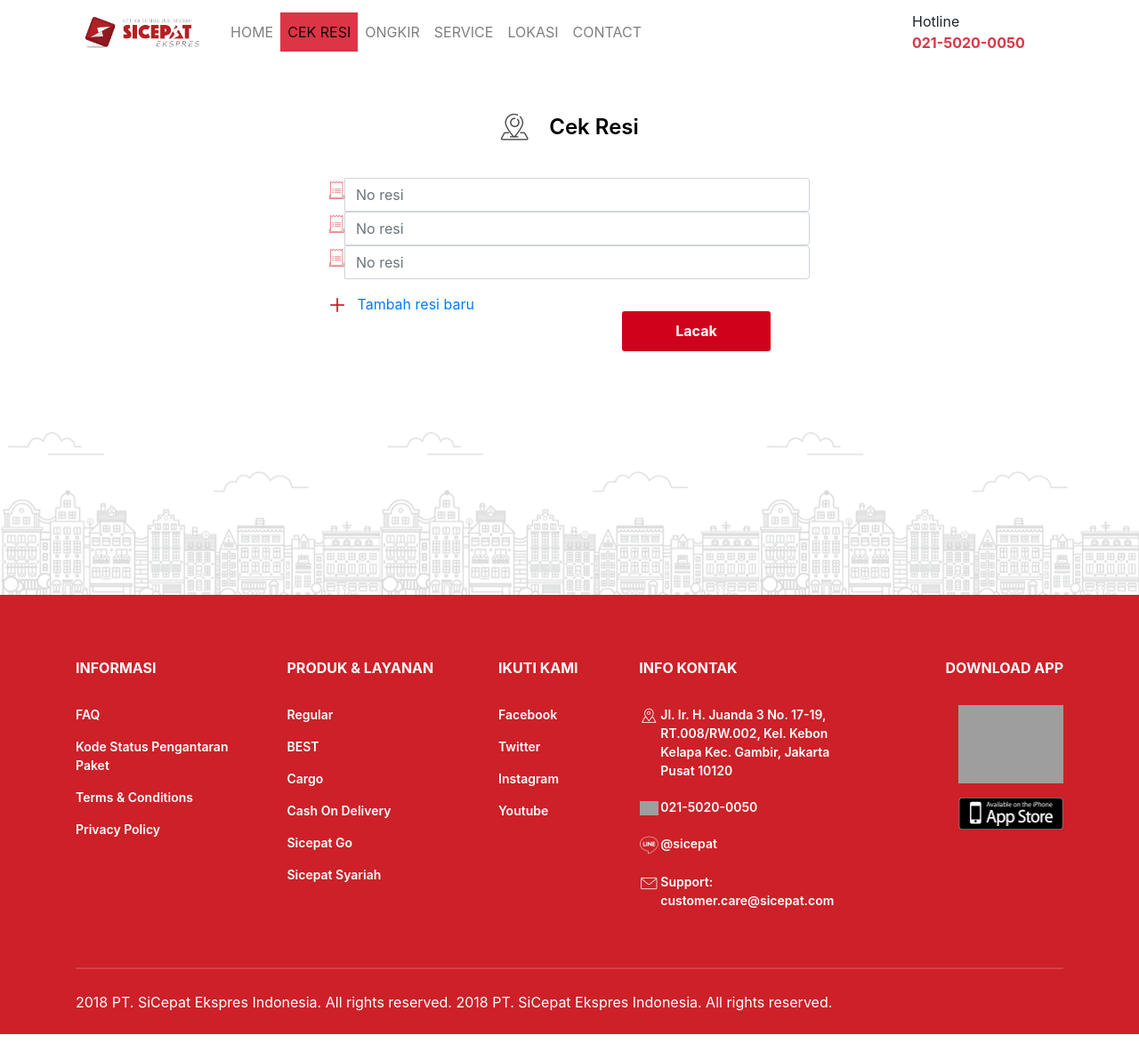
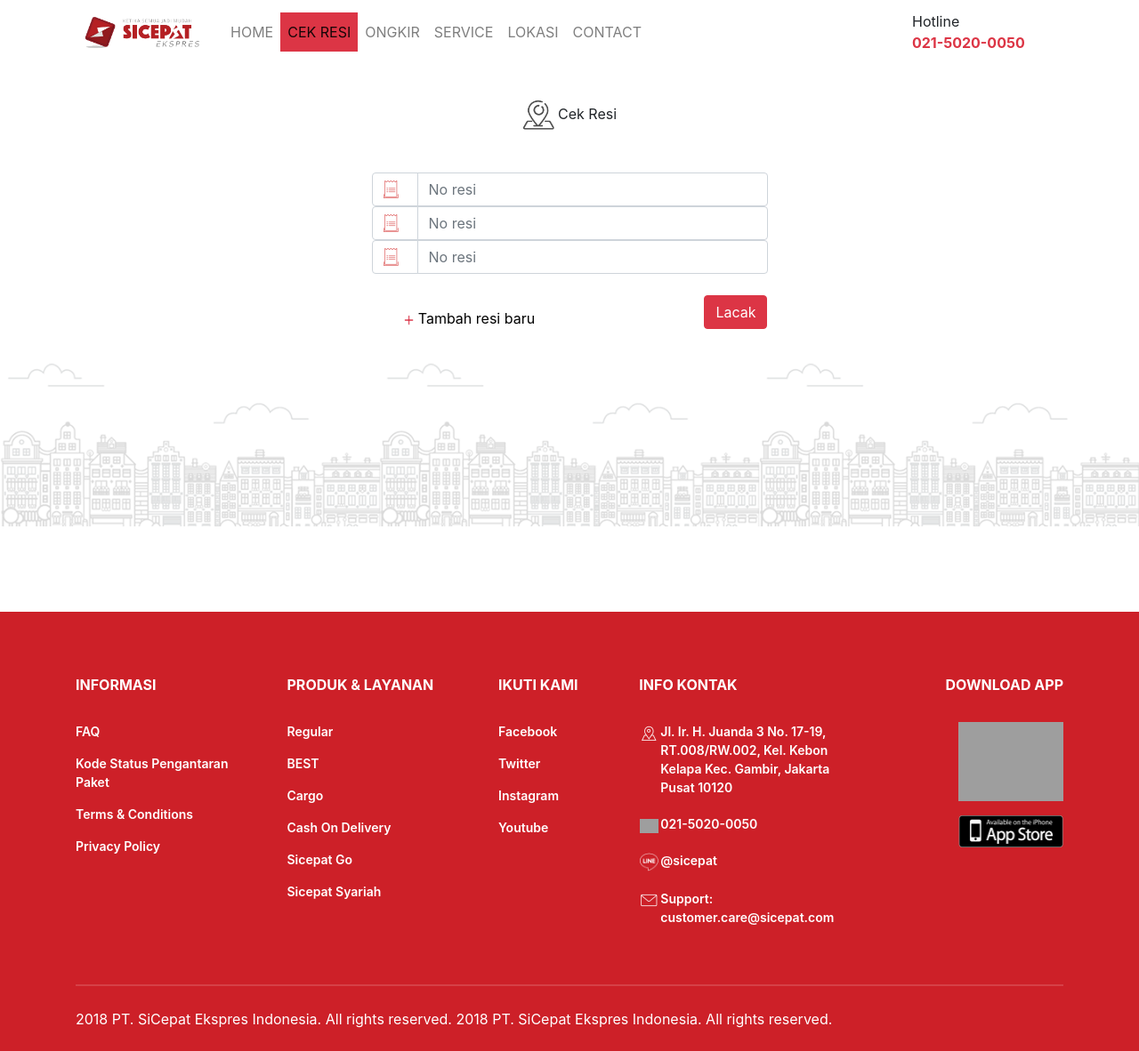
Before and after one commit to faisalridwan/final-task-web-programming, a CodeIgniter app: page /sicepat/Sicepat/cekresi in a window 1280 px wide. Shown: the whole page at 89% size. Run offline with CodeIgniter, Linux system fonts and the light colour scheme; grey boxes are pictures that could not be loaded.

Commit message:
add kolom ukuran fix

```diff
--- a/application/views/v_page-cekresi.php
+++ b/application/views/v_page-cekresi.php
@@ -9,10 +9,14 @@
     <!-- Bootstrap CSS -->
     <link rel="stylesheet" href="https://stackpath.bootstrapcdn.com/bootstrap/4.3.1/css/bootstrap.min.css" integrity="sha384-ggOyR0iXCbMQv3Xipma34MD+dH/1fQ784/j6cY/iJTQUOhcWr7x9JvoRxT2MZw1T" crossorigin="anonymous">
     <link rel="shortcut icon" href="<?= base_url('assets/img/maskot.png'); ?>">
+    <script src="https://ajax.googleapis.com/ajax/libs/jquery/3.3.1/jquery.min.js"></script>
+
     <title>SiCepat</title>
 
     <!-- My CSS -->
     <link rel="stylesheet" href="<?= base_url('assets/css/cekresi_style.css'); ?>">
+    <!-- My jQuery -->
+
 
 </head>
 
@@ -28,13 +32,13 @@
                 <div class="navbar-nav">
                     <ul class="nav nav-pills">
                         <li class="nav-item">
-                            <a class="nav-link  " href="<?= base_url(); ?>">HOME</a>
+                            <a class="nav-link  " href="<?= base_url(); ?>">HOME </a>
                         </li>
                         <li class="nav-item bg-danger active">
-                            <a class="nav-link" href="<?= base_url('Sicepat/cekresi'); ?>">CEK RESI</a>
+                            <a class="nav-link" href="<?= base_url('Sicepat/cekresi'); ?>">CEK RESI </a>
                         </li>
                         <li class="nav-item">
-                            <a class="nav-link" href="<?= base_url('Sicepat/ongkir'); ?>">ONGKIR</a>
+                            <a class="nav-link" href="<?= base_url('Sicepat/ongkir'); ?>">ONGKIR </a>
                         </li>
                         <li class="nav-item">
                             <a class="nav-link" href="#">SERVICE </a>
@@ -59,73 +63,55 @@
 
     <!-- MAIN CONTENT -->
 
-    <div class="ws-main-content">
-        <div class="check-awb-container pt-5">
-            <div class="title"><img class="check-awb-icon" src="<?= base_url('assets/img/location@2x.png'); ?>" style="margin-right: 17px;margin-bottom: 4px;"> Cek Resi</div>
-                <div class="check-awb-content">
-                    <div class="container">
-                        <form action="" method="post" accept-charset="utf-8">
+    <div class="jumbotron jumbotron-fluid bg-white">
+        <div class="container">
+            <div class="row justify-content-center">
+                <div class="col-md-5 ws-home-check-left">
+                    <form action="#" class="ws-form form-horizontal check-form " method="post">
+                        <div class="pt-5 text-center pb-5 ">
+                            <img class="check-fee-icon" src="<?= base_url('assets/img/location@2x.png') ?>" width=8%> Cek Resi
+                        </div>
 
-                            <div class="check-awb-wrapper">
+                        <div class="row"></div>
+                            <div class="input-group">
+                                <div class="input-group-prepend">
+                                    <span class="input-group-text bg-white pr-1"><img src="<?= base_url('assets/img/doc@2x.png')?>" width=50% > </span>
+                                </div>
+                                <input type="text" class="form-control" placeholder="No resi">
+                            </div>
 
-                                <div class="awb-input-field">
-                                    <div class="row ">
-                                        <div class="col-md-3"></div>
-                                            <div class="col-md-6">
-                                                <div class="input-group">
-                                                    <div class="input-group-addon"><img src="<?= base_url('assets/img/doc@2x.png'); ?>" style="width:17px; height:20px;"></div>
-                                                        <input type="text" name="awb[]" class="form-control input-awb" placeholder="No resi" value="">
-                                                </div>
-                                            </div>
-                                        <div class="col-md-3"></div>
-                                    </div>
+                            <div class="input-group">
+                                <div class="input-group-prepend">
+                                    <span class="input-group-text bg-white pr-1"><img src="<?= base_url('assets/img/doc@2x.png')?>" width=50% > </span>
+                                </div>
+                                <input type="text" class="form-control" placeholder="No resi">
+                            </div>
+                            <div class="input-group tambahresi">
+                                <div class="input-group-prepend">
+                                    <span class="input-group-text bg-white pr-1"><img src="<?= base_url('assets/img/doc@2x.png')?>" width=50% > </span>
+                                </div>
+                                <input type="text" class="form-control" placeholder="No resi">
+                            </div>
 
-                                    <div class="row ">
-                                        <div class="col-md-3"></div>
-                                            <div class="col-md-6">
-                                                <div class="input-group">
-                                                    <div class="input-group-addon"><img src="<?= base_url('assets/img/doc@2x.png'); ?>" style="width:17px; height:20px;"></div>
-                                                        <input type="text" name="awb[]" class="form-control input-awb" placeholder="No resi" value="">
-                                                </div>
-                                            </div>
-                                        <div class="col-md-3"></div>
-                                    </div>
 
-                                    <div class="row ">
-                                        <div class="col-md-3"></div>
-                                            <div class="col-md-6">
-                                                <div class="input-group">
-                                                    <div class="input-group-addon"><img src="<?= base_url('assets/img/doc@2x.png'); ?>" style="width:17px; height:20px;"></div>
-                                                        <input type="text" name="awb[]" class="form-control input-awb" placeholder="No resi" value="">
-                                                </div>
-                                            </div>
-                                        <div class="col-md-3"></div>
-                                    </div>
-                                </div>
-
-                                <div class="row" style="margin-top:16px;">
-                                    <div class="col-md-3"></div>
-                                        <div class="col-md-6">
-                                            <div class="row">
-                                                <div class="col-md-6 text-danger"><a id="new-resi" name="new-resi" class=" " href="javascript:void(0)"><img src="<?= base_url('assets/img/add@2x.png'); ?>" style="margin-bottom:2px; width:18px">&nbsp;&nbsp;&nbsp;Tambah resi baru</a></div>
-
-                                        <div class="col-md-6">
-                                            <div class="btn-wrapper text-right"><input id="btn-check" type="button" class="btn btn-primary btn-check" value="Lacak"></div>
-                                        </div>
-                                    </div>
-                                </div>
-
-                                <div class="col-md-3"></div>
-
-                            </div></div>
-                        </form>
-                    </div>
+                        <div class="row mt-4">
+                            <div class="col-md-7">
+                                <button class="nodisp"> <img src="<?= base_url('assets/img/add@2x.png')?>" alt="" width=7%>  Tambah resi baru</button>
+                            </div>
+                            <div class="col-md-5">
+                                <a class="btn btn-danger float-right" href="#" role="button">Lacak</a>
+                            </div>
+                        </div>
+                    </form>
                 </div>
+            </div>
         </div>
             <div class="container awb-result" id="awb-result"></div>
             <img src="<?= base_url('assets/img/background2.png'); ?>" class="img-responsive" style="width:100% !important; opacity:0.7;">
     </div>
 
+        </div>
+    </div>
     <!-- FOOTER  -->
 
     <div class="ws-footer-page">
--- a/assets/css/cekresi_style.css
+++ b/assets/css/cekresi_style.css
@@ -225,3 +225,12 @@
 	line-height: normal;
 	letter-spacing: normal;
 }
+
+.nodisp {
+	border: none;
+	background-color: inherit;
+	padding: 14px 28px;
+	font-size: 16px;
+	cursor: pointer;
+	display: inline-block;
+}
```
Also changed, not shown: application/views/v_page-ongkir.php (+12 -5 lines).
